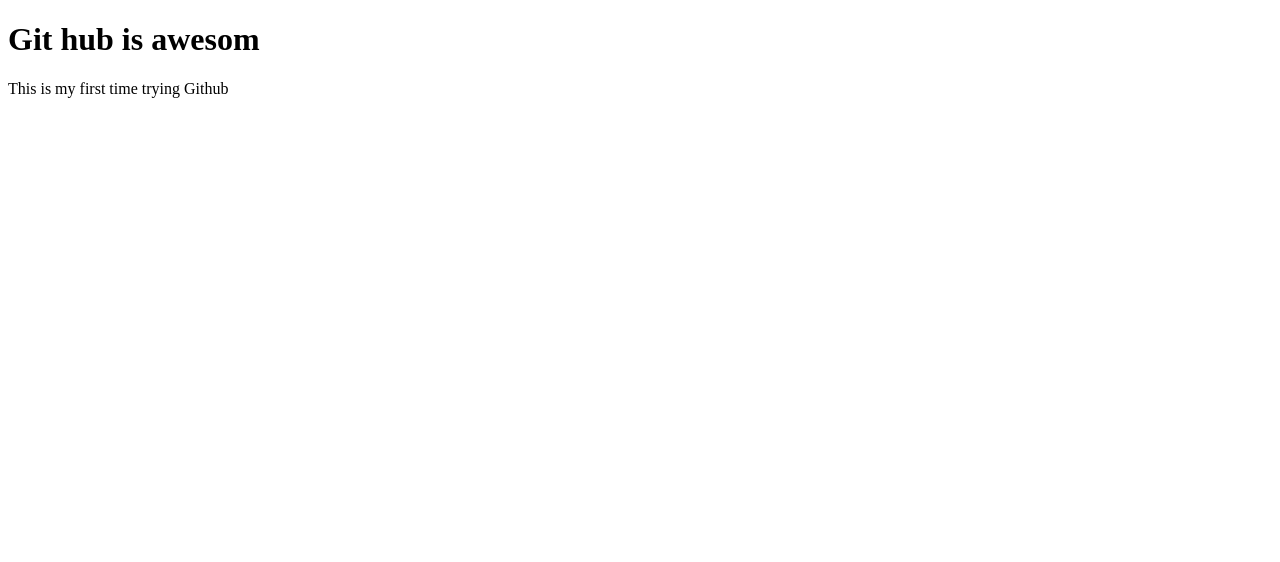
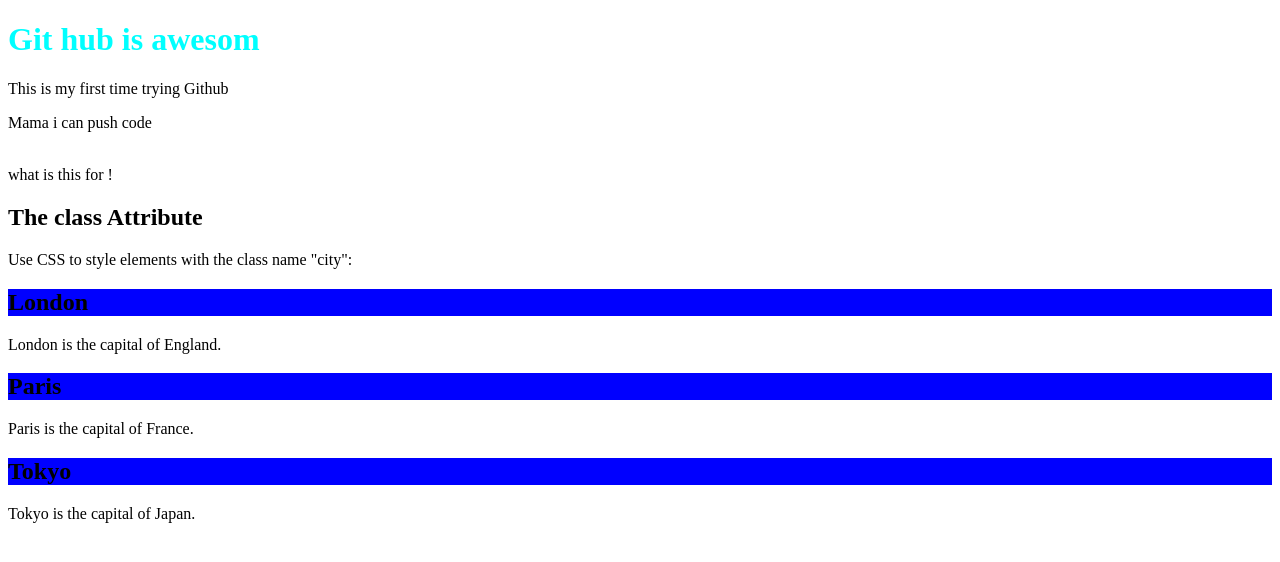
Before and after one commit to MrRonnie/my-second-repo, a plain HTML site: page Index.html in a window 1280 px wide. Drawn offline with Linux system fonts and the light colour scheme.

Commit message:
style added

```diff
--- a/Index.html
+++ b/Index.html
@@ -5,10 +5,23 @@
     <meta http-equiv="X-UA-Compatible" content="IE=edge">
     <meta name="viewport" content="width=device-width, initial-scale=1.0">
     <title>This is my Second Repo!</title>
+    <link rel="stylesheet" href="style.css">
 </head>
 <body>
     <h1>Git hub is awesom</h1>
-    <p>This is my first time trying Github</p>
+    <p class="Git">This is my first time trying Github</p>
+    <p id="code">Mama i can push code </p>
+    <br> what is this for !
+    <h2>The class Attribute</h2>
+<p>Use CSS to style elements with the class name "city":</p>
 
+<h2 class="city">London</h2>
+<p>London is the capital of England.</p>
+
+<h2 class="city">Paris</h2>
+<p>Paris is the capital of France.</p>
+
+<h2 class="city">Tokyo</h2>
+<p>Tokyo is the capital of Japan.</p>
 </body>
 </html>
--- a/style.css
+++ b/style.css
@@ -0,0 +1,8 @@
+h1 {
+    color :aqua;
+}
+.city {
+    background-color: aqua;
+    font-size: x-large;
+    background-color: blue;
+}
```
